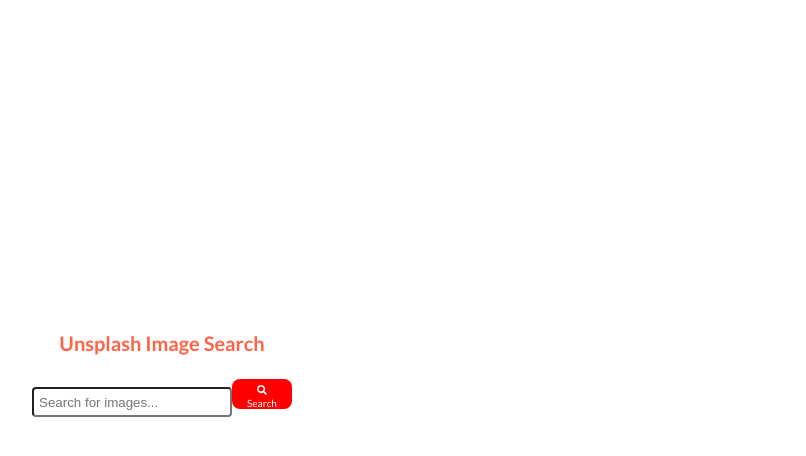
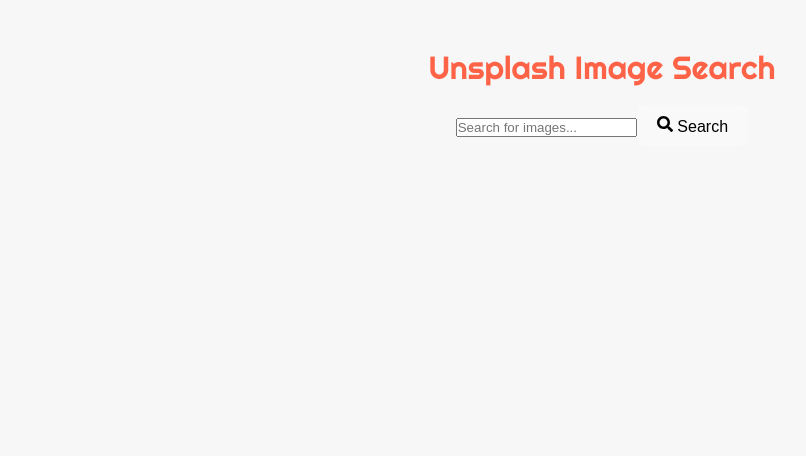
Before and after one commit to CodeLikeAGirl29/unsplash-react, a React (Vite) app: page / in a window 1280 px wide. Shown: the top 456 px of the page, without its empty margins (38-844 px from the left). Built offline with nearby package versions, Linux system fonts and the light colour scheme; a web font is replaced by a local one.

Commit message:
Update App.css

```diff
--- a/src/App.css
+++ b/src/App.css
@@ -1,114 +1,87 @@
-html {
-  font-size: 62.5%;
-  box-sizing: border-box;
+/* Reset CSS */
+ * {
+     margin: 0;
+     padding: 0;
+     box-sizing: border-box;
 }
-
-*,
-*::before,
-*::after {
-  margin: 0;
-  padding: 0;
-  box-sizing: inherit;
+ body {
+     font-family: Arial, sans-serif;
+     margin: 0;
+     padding: 30px 12%;
+     background-color: #f7f7f7;
+     line-height: 1.5;
+     font-weight: 400;
+     display: flex;
+     flex-direction: column;
 }
-
-body {
-  font-family: "Lato", sans-serif;
+ .app {
+     text-align: center;
+     padding: 20px;
+     align-items: center;
 }
-
-.container {
-  width: 100%;
-  max-width: 1200px;
-  margin: 0 auto;
-  padding: 30px 30px;
-  text-align: center;
+ h1 {
+     font-family: "Righteous", cursive;
+     margin-bottom: 20px;
 }
-
-h1 {
-  font-size: 3em;
-  margin-bottom: 15px;
+ form {
+     width: 100%;
+     position: relative;
 }
-
-.search-input {
-  width: 400px;
-  height: 30px;
-  padding: 5px;
-  border-radius: 4px;
-  outline: none;
+ .input {
+     float: left;
+     width: 100%;
+     border: 3px solid #00B4CC;
+     padding: 5px;
+     height: 20px;
+     border-radius: 5px;
+     outline: none;
+     color: #9DBFAF;
 }
-
-.btn {
-  width: 60px;
-  height: 30px;
-  color: white;
-  background: #ff0000;
-  border: none;
+ .input:focus {
+     color: #00B4CC;
 }
-
-button {
-  cursor: pointer;
-  border-radius: 4px;
-  font-family: "Lato", sans-serif;
-  margin: 10px auto;
+ .image-grid {
+     display: grid;
+     grid-gap: 5px;
+     grid-template-columns: repeat(auto-fit, minmax(100px, 1fr));
+     grid-auto-rows: 75px;
+     grid-auto-flow: dense;
 }
-
-button:hover {
-  background: #e60000;
+ .image-item img {
+     width: 100%;
+     height: auto;
+     background-size: cover;
+     background-position: center;
+     border-radius: 10px;
 }
-
-button:focus {
-  outline: none;
+ .form-container {
+     width: 490px;
+     display: block;
+     margin: 0 auto;
 }
-
-.search-results {
-  display: grid;
-  grid-template-columns: 1fr 1fr 1fr 1fr;
-  grid-gap: 20px;
-  padding: 25px;
+ input.input {
+     margin: 0 auto;
+     width: 100%;
+     height: 45px;
+     padding: 0 20px;
+     font-size: 1rem;
+     border: 1px solid #D0CFCE;
+     outline: none;
 }
-
-.result-item {
-  width: 250px;
-  height: 250px;
-  padding: 5px;
-  border-radius: 4px;
+ input.input:focus {
+     border: 1px solid #008ABF;
+     transition: 0.35s ease;
+     color: #008ABF;
 }
-
-.photographer-name {
-  padding: 7px;
-  font-size: 1.2em;
-  letter-spacing: 0.7px;
+ input.input:focus::-webkit-input-placeholder {
+     transition: opacity 0.45s ease;
+     opacity: 0;
 }
-
-.photographer-name:hover {
-  text-decoration: underline;
+ input.input:focus::-moz-placeholder {
+     transition: opacity 0.45s ease;
+     opacity: 0;
 }
-
-a:hover {
-  text-decoration: underline;
+ input.input:focus:-ms-placeholder {
+     transition: opacity 0.45s ease;
+     opacity: 0;
 }
-
-@media screen and (min-width: 768px) {
-  .container {
-    margin: 1em 2em;
-  }
-  h1 {
-    font-size: 3em;
-    margin-bottom: 15px;
-  }
-
-  .search-input {
-    width: 200px;
-    height: 30px;
-    padding: 5px;
-    border-radius: 4px;
-    outline: none;
-  }
-
-  .btn {
-    width: 60px;
-    height: 30px;
-    color: white;
-    background: #ff0000;
-    border: none;
-  }
-}
```
